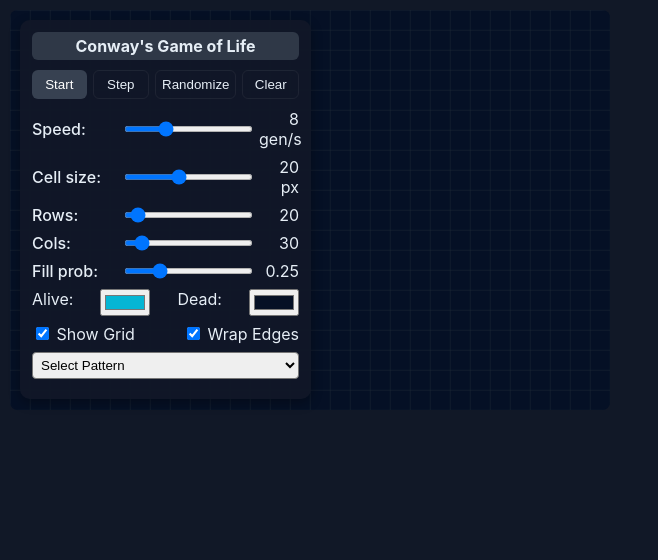
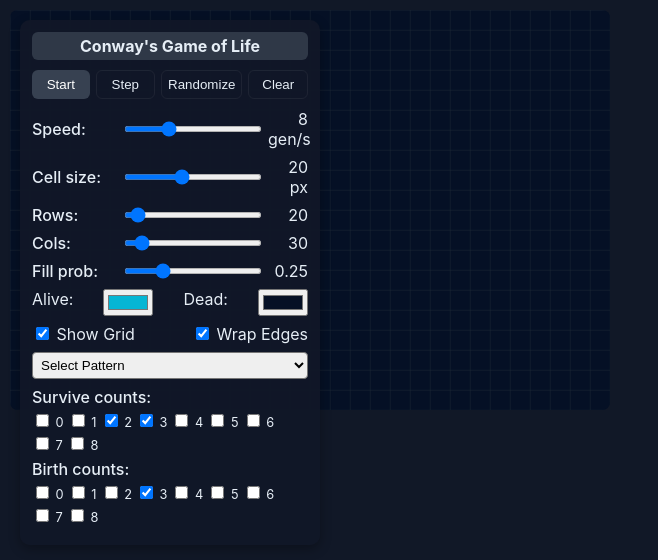
Before and after one commit to jo56/conways-game-of-life, a React (Vite) app: page / in a window 1280 px wide. Shown: the top 560 px of the page, without its empty margins (0-658 px from the left). Built offline with nearby package versions, Linux system fonts and the light colour scheme.

Commit message:
birth and survive ounts

```diff
--- a/src/App.tsx
+++ b/src/App.tsx
@@ -303,6 +303,42 @@ export default function App(): JSX.Element {
             {patternOptions.map(p => <option key={p} value={p}>{p}</option>)}
           </select>
         </div>
+
+        {/* Life-like rules */}
+<div style={{ marginBottom: '8px' }}>
+  <div style={{ marginBottom: '4px', fontWeight: 500 }}>Survive counts:</div>
+  <div style={{ display: 'flex', flexWrap: 'wrap', gap: '4px' }}>
+    {Array.from({ length: 9 }, (_, n) => (
+      <label key={`s${n}`} style={{ fontSize: '0.8rem' }}>
+        <input
+          type="checkbox"
+          checked={surviveCounts.includes(n)}
+          onChange={(e) => {
+            const checked = e.target.checked;
+            setSurviveCounts(prev => checked ? [...prev, n] : prev.filter(x => x !== n));
+          }}
+        /> {n}
+      </label>
+    ))}
+  </div>
+
+  <div style={{ marginTop: '6px', marginBottom: '4px', fontWeight: 500 }}>Birth counts:</div>
+  <div style={{ display: 'flex', flexWrap: 'wrap', gap: '4px' }}>
+    {Array.from({ length: 9 }, (_, n) => (
+      <label key={`b${n}`} style={{ fontSize: '0.8rem' }}>
+        <input
+          type="checkbox"
+          checked={birthCounts.includes(n)}
+          onChange={(e) => {
+            const checked = e.target.checked;
+            setBirthCounts(prev => checked ? [...prev, n] : prev.filter(x => x !== n));
+          }}
+        /> {n}
+      </label>
+    ))}
+  </div>
+</div>
+
       </div>
 
       {/* Canvas */}
```
